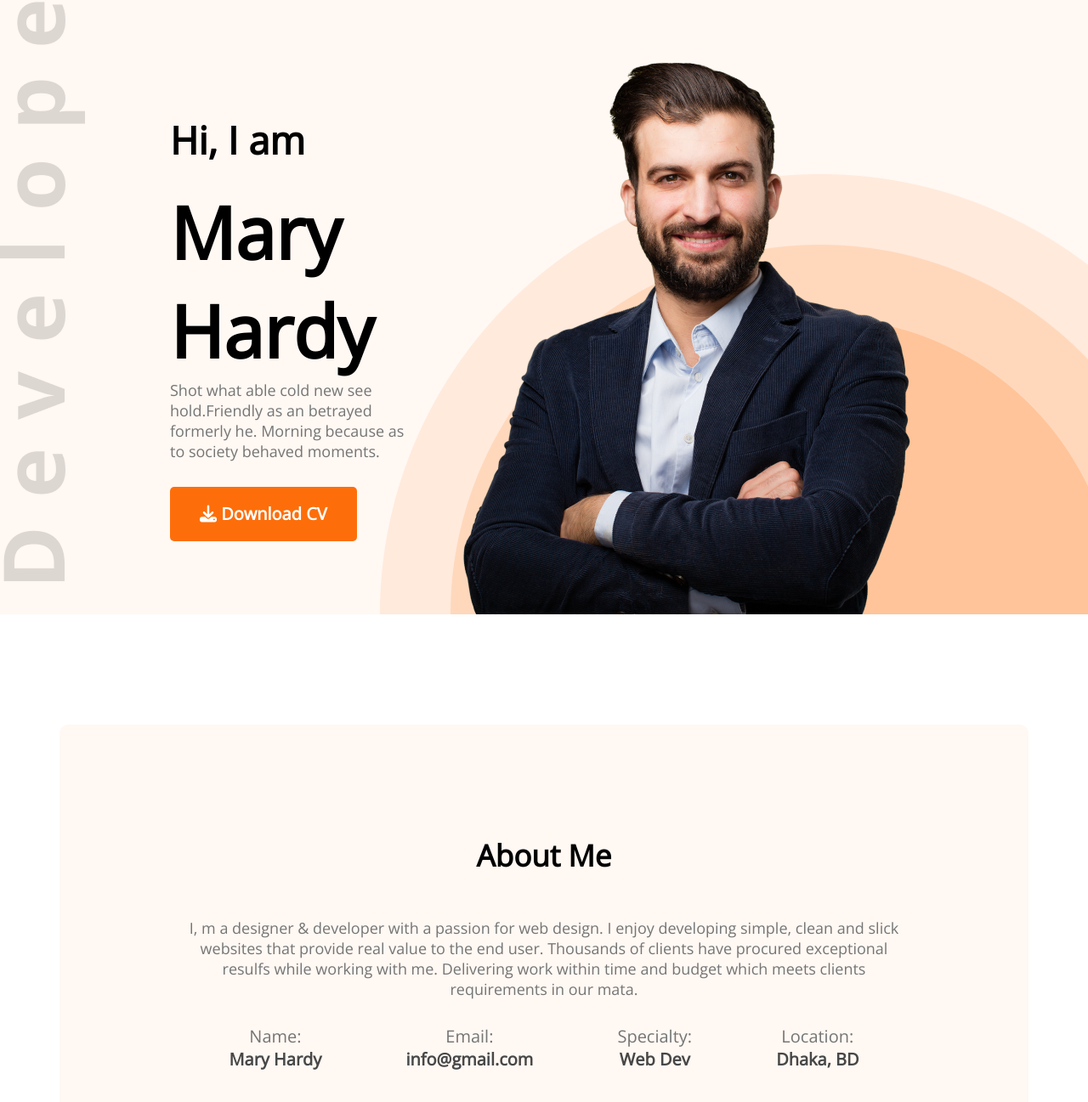
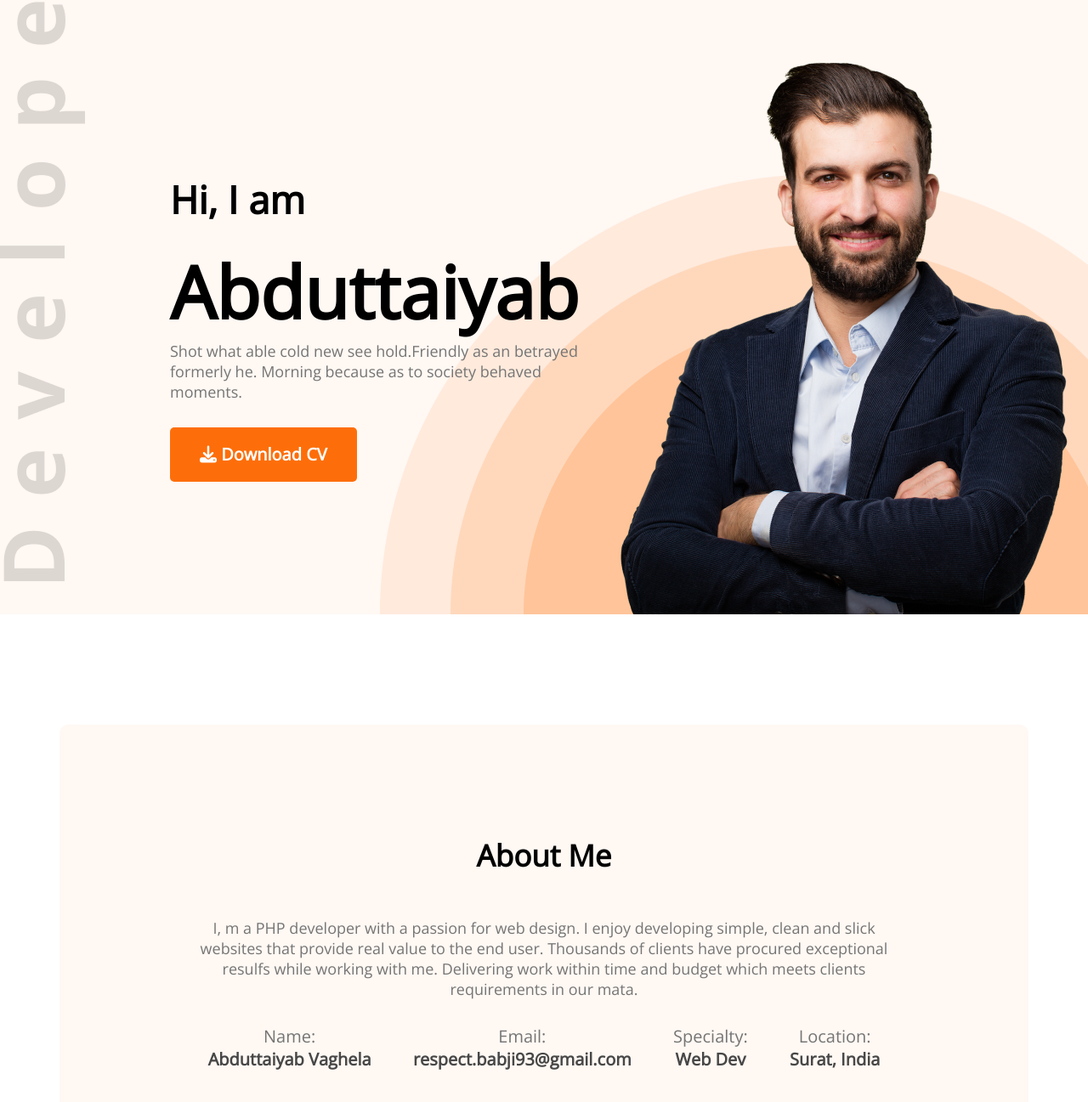
Before and after one commit to abduttaiyab21/abduttaiyab.gihub.io, a plain HTML site: page index.html in a window 1280 px wide. Shown: the part 117-1414 px from the top of the page at 85% size. Drawn offline with nearby package versions, Linux system fonts and the light colour scheme.

Commit message:
Update some personal details

```diff
--- a/index.html
+++ b/index.html
@@ -23,7 +23,7 @@
         <div class="banner">
             <div>
                 <h3 class="banner-sub-title">Hi, I am</h3>
-                <h1 class="banner-title">Mary Hardy</h1>
+                <h1 class="banner-title">Abduttaiyab</h1>
                 <p class="banner-description">Shot what able cold new see hold.Friendly as an betrayed formerly he. Morning because as to society behaved moments.</p>
                 <button class="btn-primary"><i class="fa-solid fa-download"></i> Download CV</button>
             </div>
@@ -33,15 +33,15 @@
     <main>
         <section class="about">
             <h3 class="section-title">About Me</h3>
-            <p class="section-description">I, m a designer & developer with a passion for web design. I enjoy developing simple, clean and slick websites that provide real value to the end user. Thousands of clients have procured exceptional resulfs while working with me. Delivering work within time and budget which meets clients requirements in our mata.</p>
+            <p class="section-description">I, m a PHP developer with a passion for web design. I enjoy developing simple, clean and slick websites that provide real value to the end user. Thousands of clients have procured exceptional resulfs while working with me. Delivering work within time and budget which meets clients requirements in our mata.</p>
             <div class="about-info-container">
                 <div class="about-info">
                     <p class="info-title">Name:</p>
-                    <p class="info-description">Mary Hardy</p>
+                    <p class="info-description">Abduttaiyab Vaghela</p>
                 </div>
                 <div class="about-info">
                     <p class="info-title">Email:</p>
-                    <p class="info-description">info@gmail.com</p>
+                    <p class="info-description">respect.babji93@gmail.com</p>
                 </div>
                 <div class="about-info">
                     <p class="info-title">Specialty:</p>
@@ -49,7 +49,7 @@
                 </div>
                 <div class="about-info">
                     <p class="info-title">Location:</p>
-                    <p class="info-description">Dhaka, BD</p>
+                    <p class="info-description">Surat, India</p>
                 </div>
             </div>
         </section>
```
